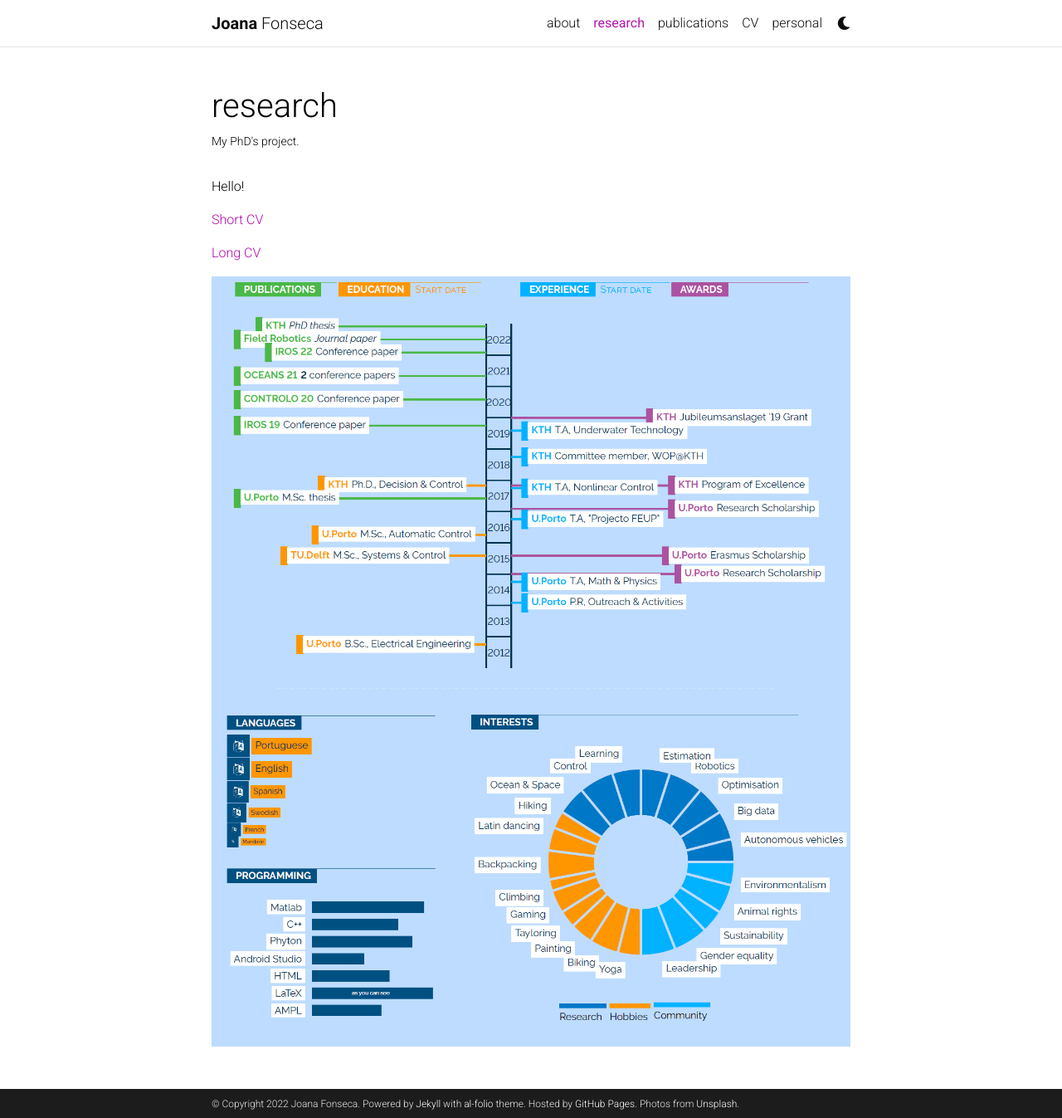
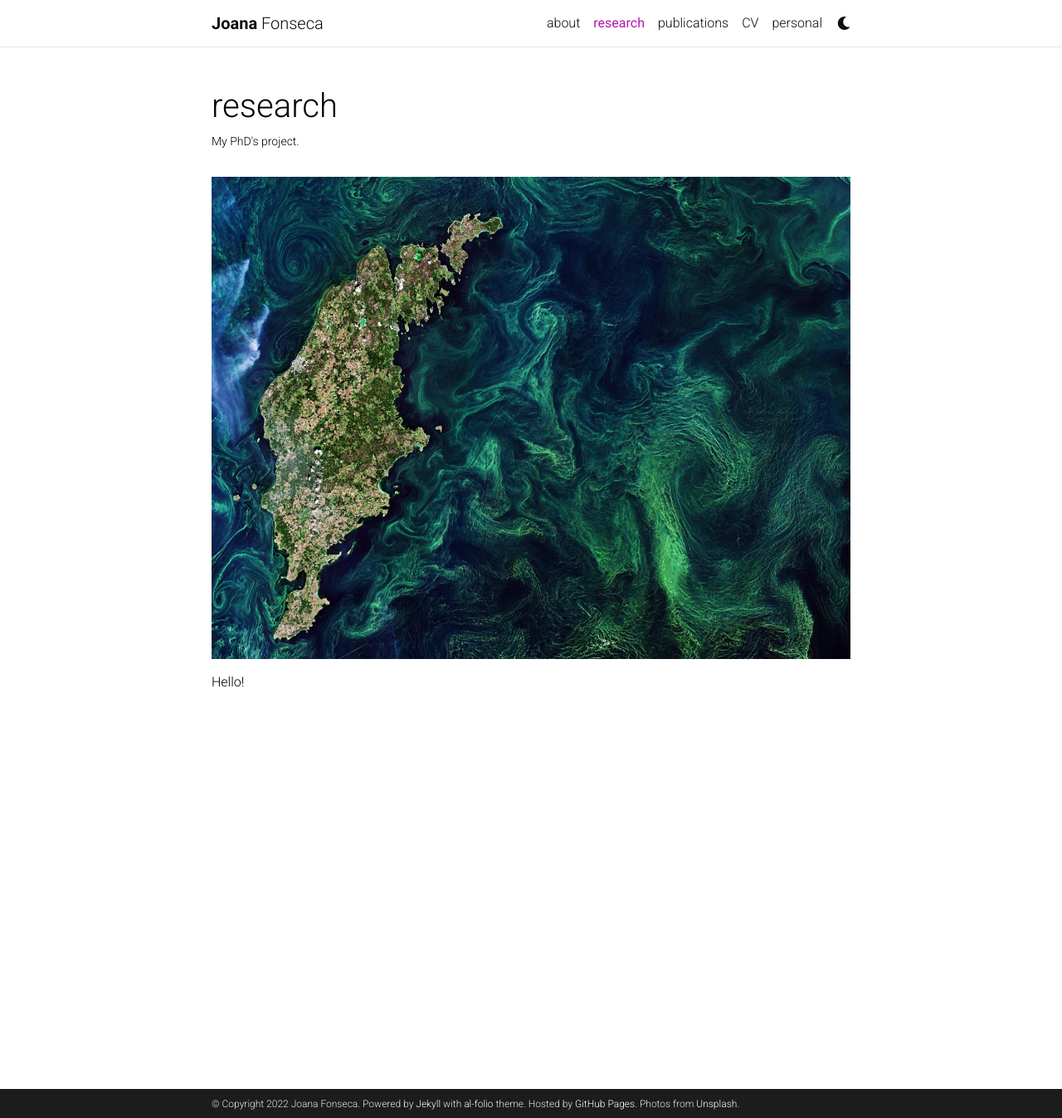
Before and after one commit to JoanaFonsec/JoanaFonsec.github.io, a Jekyll site: the page built from _pages/research.md, in a window 1280 px wide and 1347 px high. Shown: the whole window at 83% size. Built offline with Jekyll 4.4.1, drawn with Linux system fonts in a browser that asks for light colours; comment, search, counter and statistics services are not loaded; a style sheet for code colours, icons or effects is not loaded.

Commit message:
research

```diff
--- a/_pages/research.md
+++ b/_pages/research.md
@@ -6,11 +6,6 @@ description: My PhD's project.
 nav: true
 nav_order: 1
 ---
+![timeline](/assets/img/Baltic_bloom.jpg){: width="100%" }
 
 Hello!
-
-[Short CV](/assets/pdf/Joana_CV.pdf)
-
-[Long CV](/assets/pdf/Long_CV.pdf)
-
-![timeline](/assets/img/Timeline.png){: width="100%" }
```
